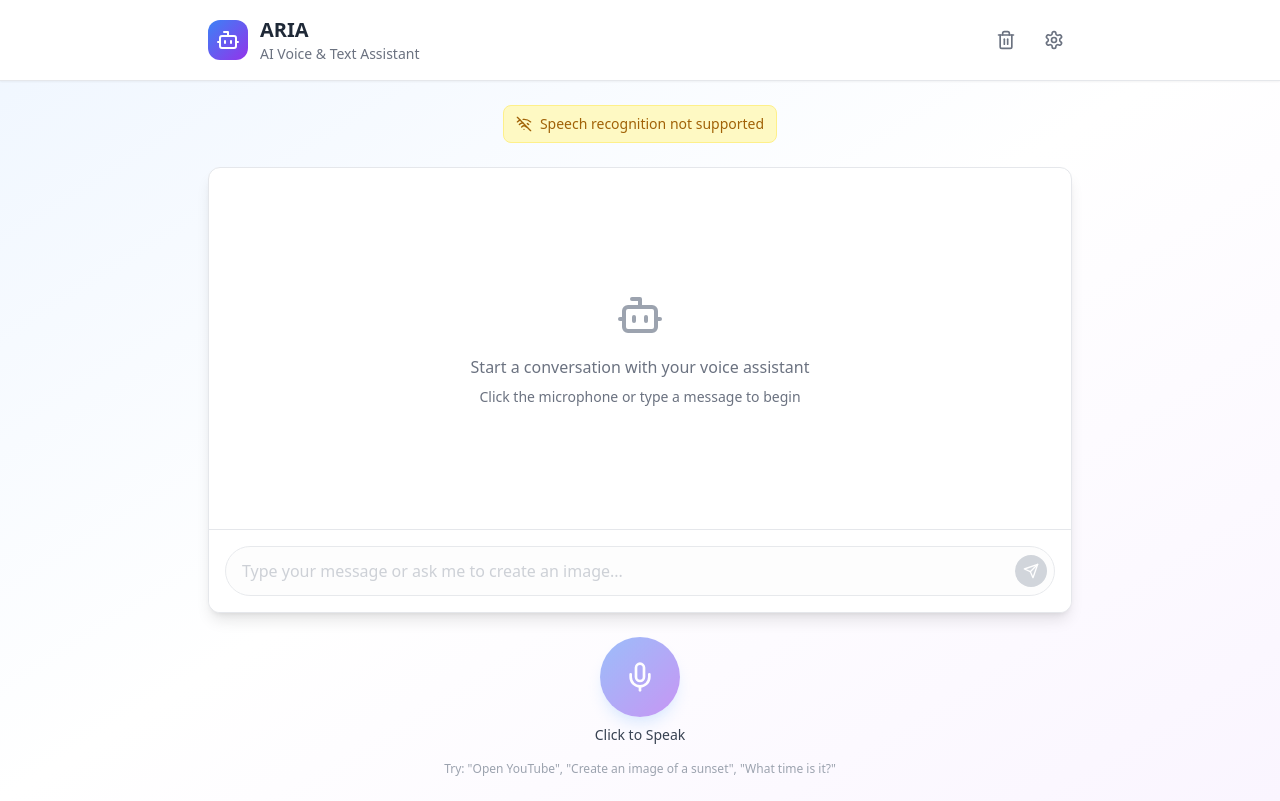
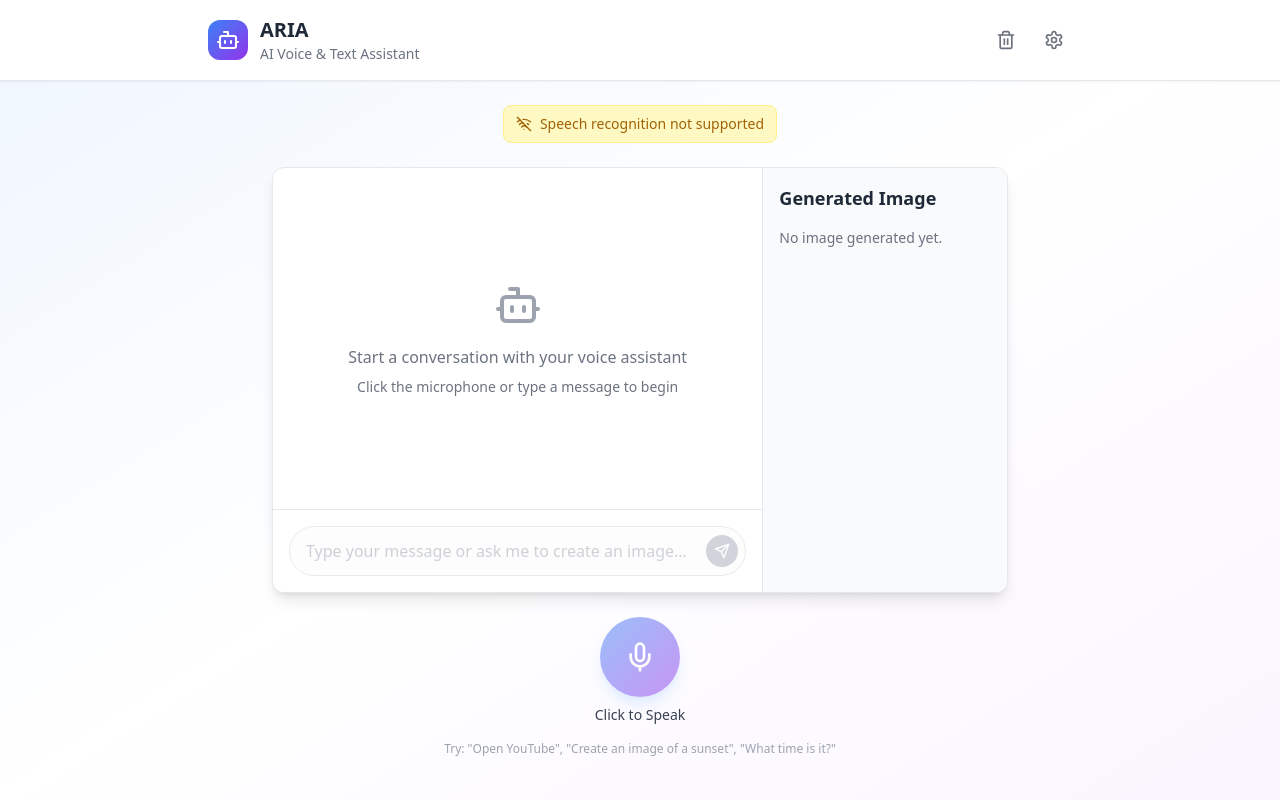
Before and after one commit to saikrishna5655/ARIA-AI-Voice-Text-Assistant, a React (Vite) app: page / in a window 1280 px wide. Built offline with nearby package versions, Linux system fonts and the light colour scheme.

Commit message:
Updated App.tsx to include image box and adjusted chat window dimensions

```diff
--- a/src/App.tsx
+++ b/src/App.tsx
@@ -89,7 +89,7 @@ function App() {
       </header>
 
       {/* Main Content */}
-      <main className="max-w-4xl mx-auto px-4 py-6 h-[calc(100vh-80px)] flex flex-col">
+      <main className="max-w-3xl mx-auto px-4 py-6 h-[calc(100vh-100px)] flex flex-col">
         {/* Status Bar */}
         <div className="mb-6 flex justify-center">
           <StatusIndicator
@@ -100,14 +100,28 @@ function App() {
           />
         </div>
 
-        {/* Messages */}
-        <div className="flex-1 bg-white rounded-xl shadow-lg border border-gray-200 flex flex-col overflow-hidden mb-6">
+        {/* Messages and Image Box */}
+        <div className="flex-1 bg-white rounded-xl shadow-lg border border-gray-200 flex flex-row overflow-hidden mb-6">
+          <div className="flex-1 flex flex-col">
             <MessageList messages={messages} />
             <TextInput
               onSendMessage={handleTextMessage}
               disabled={!isSupported}
               isProcessing={isProcessing}
             />
+          </div>
+          <div className="w-1/3 bg-gray-50 border-l border-gray-200 p-4">
+            <h3 className="text-lg font-semibold text-gray-800 mb-4">Generated Image</h3>
+            {messages.some((msg) => msg.imageUrl) ? (
+              <img
+                src={messages.find((msg) => msg.imageUrl)?.imageUrl}
+                alt="Generated content"
+                className="w-full h-auto rounded-lg shadow-md"
+              />
+            ) : (
+              <p className="text-sm text-gray-500">No image generated yet.</p>
+            )}
+          </div>
         </div>
 
         {/* Voice Control */}
```
Lines whose indentation alone changed are shown as unchanged.
